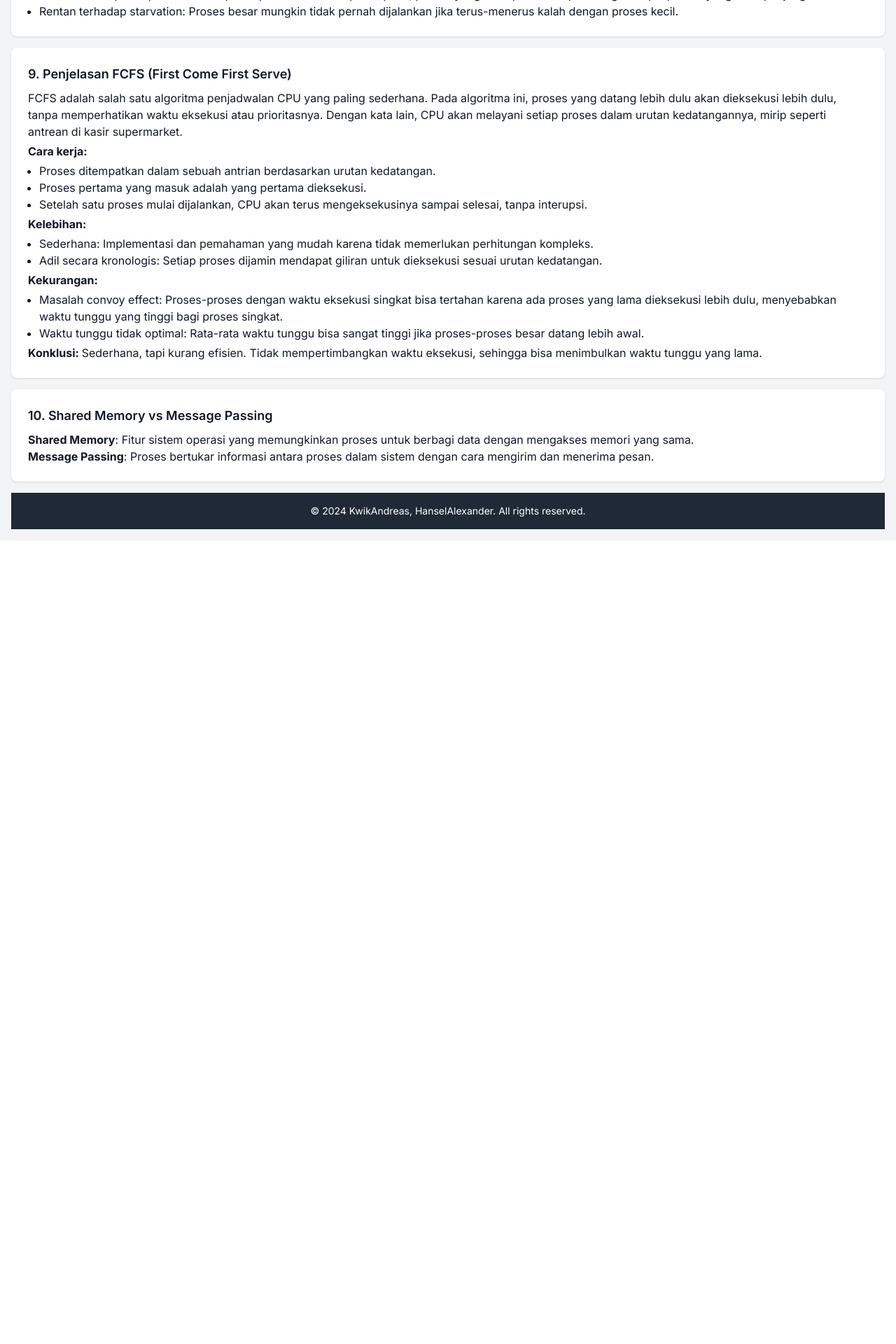
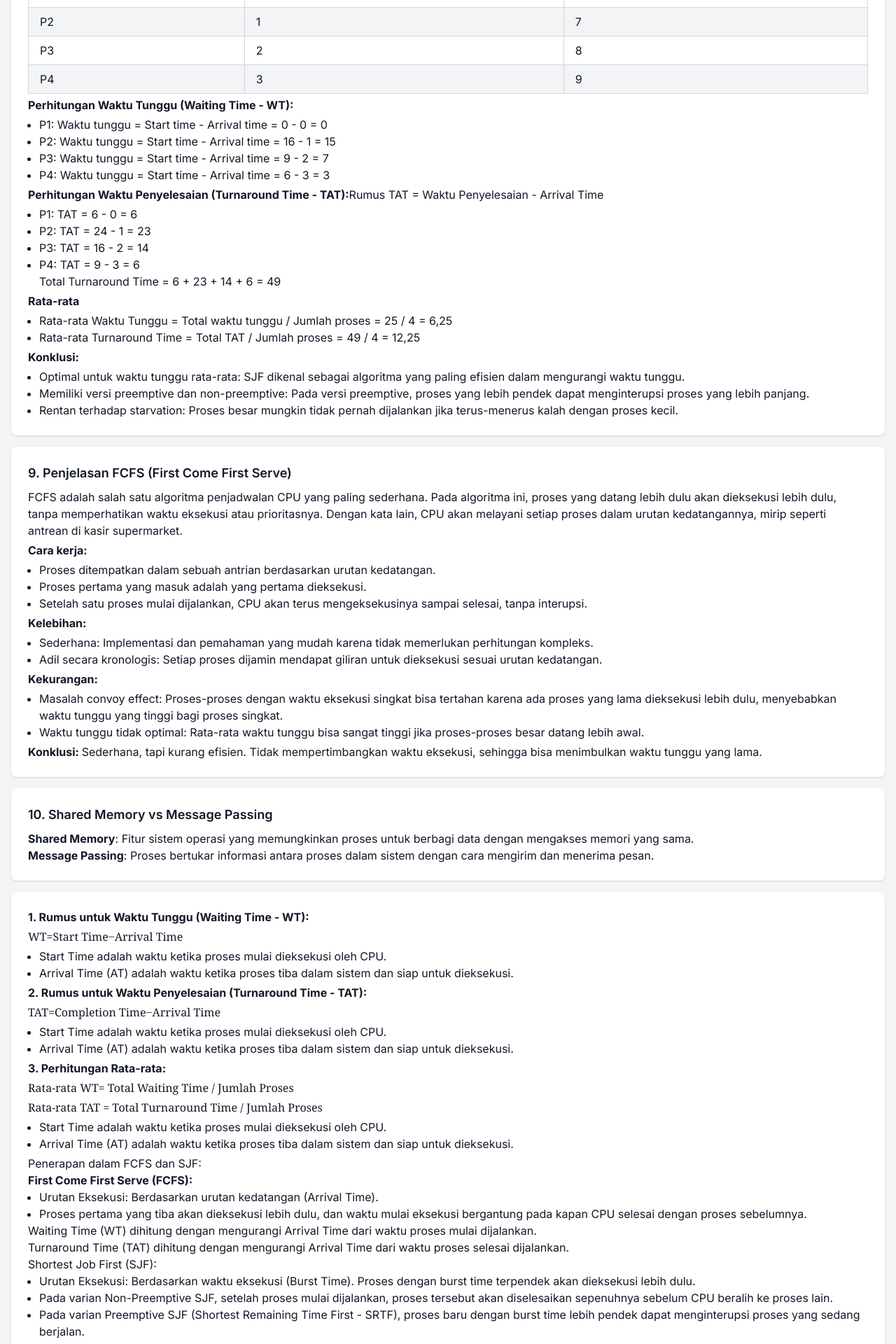
Before and after one commit to KwikAndreas/os_uts, a Next.js app: page / in a window 1280 px wide. Shown: the part 2340-4260 px from the top of the page at 70% size. Before the commit the page ends 3112 px from the top, so only its background shows below. Built offline with nearby package versions, Linux system fonts and the light colour scheme.

Commit message:
update rumus

```diff
--- a/app/page.tsx
+++ b/app/page.tsx
@@ -11,6 +11,7 @@ import Nomor10 from "./pages/no10";
 import Navbar from "./components/Navbar";
 import ButtonBar from "./components/ButtonBar";
 import Footers from "./components/Footer";
+import Rumus from "./pages/Rumus";
 
 export default function Home() {
   return (
@@ -29,6 +30,7 @@ export default function Home() {
           <Nomor8 />
           <Nomor9 />
           <Nomor10 />
+          <Rumus/>
           <Footers />
         </div>
       </div>
--- /dev/null
+++ b/app/pages/Rumus.tsx
@@ -0,0 +1,98 @@
+"use client";
+
+const Rumus = () => {
+  return (
+    <div className="p-6 my-4 bg-white dark:bg-gray-700 shadow rounded-lg space-y-1">
+      <p>
+        <strong>1. Rumus untuk Waktu Tunggu (Waiting Time - WT):</strong>
+      </p>
+      <p className="font-serif items-center">WT=Start Time−Arrival Time</p>
+      <ul className="list-disc pl-4">
+        <li>
+          Start Time adalah waktu ketika proses mulai dieksekusi oleh CPU.
+        </li>
+        <li>
+          Arrival Time (AT) adalah waktu ketika proses tiba dalam sistem dan
+          siap untuk dieksekusi.
+        </li>
+      </ul>
+      <p>
+        <strong>
+          2. Rumus untuk Waktu Penyelesaian (Turnaround Time - TAT):
+        </strong>
+      </p>
+      <p className="font-serif items-center">
+        TAT=Completion Time−Arrival Time
+      </p>
+      <ul className="list-disc pl-4">
+        <li>
+          Start Time adalah waktu ketika proses mulai dieksekusi oleh CPU.
+        </li>
+        <li>
+          Arrival Time (AT) adalah waktu ketika proses tiba dalam sistem dan
+          siap untuk dieksekusi.
+        </li>
+      </ul>
+      <p>
+        <strong>3. Perhitungan Rata-rata:</strong>
+      </p>
+      <p className="font-serif items-center">
+        Rata-rata WT= Total Waiting Time / Jumlah Proses
+      </p>
+      <p className="font-serif items-center">
+        Rata-rata TAT = Total Turnaround Time / Jumlah Proses
+      </p>
+      <ul className="list-disc pl-4">
+        <li>
+          Start Time adalah waktu ketika proses mulai dieksekusi oleh CPU.
+        </li>
+        <li>
+          Arrival Time (AT) adalah waktu ketika proses tiba dalam sistem dan
+          siap untuk dieksekusi.
+        </li>
+      </ul>
+      <div>
+        <h2>Penerapan dalam FCFS dan SJF:</h2>
+        <p>
+          <strong>First Come First Serve (FCFS):</strong>
+        </p>
+        <ul className="list-disc pl-4">
+          <li>
+            Urutan Eksekusi: Berdasarkan urutan kedatangan (Arrival Time).
+          </li>
+          <li>
+            Proses pertama yang tiba akan dieksekusi lebih dulu, dan waktu mulai
+            eksekusi bergantung pada kapan CPU selesai dengan proses sebelumnya.
+          </li>
+        </ul>
+        <p>
+          Waiting Time (WT) dihitung dengan mengurangi Arrival Time dari waktu
+          proses mulai dijalankan.
+        </p>
+        <p>
+          Turnaround Time (TAT) dihitung dengan mengurangi Arrival Time dari
+          waktu proses selesai dijalankan.
+        </p>
+        <p>Shortest Job First (SJF):</p>
+        <ul className="list-disc pl-4">
+          <li>
+            Urutan Eksekusi: Berdasarkan waktu eksekusi (Burst Time). Proses
+            dengan burst time terpendek akan dieksekusi lebih dulu.
+          </li>
+          <li>
+            Pada varian Non-Preemptive SJF, setelah proses mulai dijalankan,
+            proses tersebut akan diselesaikan sepenuhnya sebelum CPU beralih ke
+            proses lain.
+          </li>
+          <li>
+            Pada varian Preemptive SJF (Shortest Remaining Time First - SRTF),
+            proses baru dengan burst time lebih pendek dapat menginterupsi
+            proses yang sedang berjalan.
+          </li>
+        </ul>
+      </div>
+    </div>
+  );
+};
+
+export default Rumus;
--- a/app/pages/no8.tsx
+++ b/app/pages/no8.tsx
@@ -36,10 +36,8 @@ const Nomor8 = () => {
           diselesaikan sebelum CPU bisa pindah ke proses lain.
         </li>
         <li>
-          <strong>
-            Preemptive SJF (Shortest Remaining Time First - SRTF):
-          </strong>{" "}
-          Jika sebuah proses baru datang dengan waktu eksekusi yang lebih pendek
+          <strong>Preemptive SJF (Shortest Remaining Time First):</strong> Jika
+          sebuah proses baru datang dengan waktu eksekusi yang lebih pendek
           daripada proses yang sedang dieksekusi, CPU akan menghentikan proses
           saat ini dan beralih ke proses baru yang lebih pendek.
         </li>
@@ -71,6 +69,72 @@ const Nomor8 = () => {
           kecil yang datang, menyebabkan starvation atau kelaparan proses.
         </li>
       </ul>
+      <div className="overflow-x-auto">
+        <table className="min-w-full table-auto border-collapse border border-gray-300 dark:text-black">
+          <thead>
+            <tr className="bg-gray-200">
+              <th className="border border-gray-300 px-4 py-2">Proses(P)</th>
+              <th className="border border-gray-300 px-4 py-2">
+                Arrival Time(AT)
+              </th>
+              <th className="border border-gray-300 px-4 py-2">
+                Burst Time (BT)
+              </th>
+            </tr>
+          </thead>
+          <tbody>
+            {[
+              ["P1", "0", "6"],
+              ["P2", "1", "7"],
+              ["P3", "2", "8"],
+              ["P4", "3", "9"],
+            ].map((row, index) => (
+              <tr key={index} className="bg-white even:bg-gray-100">
+                {row.map((cell, cellIndex) => (
+                  <td
+                    key={cellIndex}
+                    className="border border-gray-300 px-4 py-2"
+                  >
+                    {cell}
+                  </td>
+                ))}
+              </tr>
+            ))}
+          </tbody>
+        </table>
+      </div>
+      <p>
+        <strong>Perhitungan Waktu Tunggu (Waiting Time - WT): </strong>
+      </p>
+      <ul className="list-disc pl-4">
+        <li>P1: Waktu tunggu = Start time - Arrival time = 0 - 0 = 0</li>
+        <li>P2: Waktu tunggu = Start time - Arrival time = 16 - 1 = 15</li>
+        <li>P3: Waktu tunggu = Start time - Arrival time = 9 - 2 = 7</li>
+        <li>P4: Waktu tunggu = Start time - Arrival time = 6 - 3 = 3</li>
+      </ul>
+      <p>
+        <strong>Perhitungan Waktu Penyelesaian (Turnaround Time - TAT):</strong>
+        Rumus TAT = Waktu Penyelesaian - Arrival Time
+      </p>
+      <ul className="list-disc pl-4">
+        <li>P1: TAT = 6 - 0 = 6</li>
+        <li>P2: TAT = 24 - 1 = 23</li>
+        <li>P3: TAT = 16 - 2 = 14</li>
+        <li>P4: TAT = 9 - 3 = 6</li>
+        <p>Total Turnaround Time = 6 + 23 + 14 + 6 = 49</p>
+      </ul>
+      <p>
+        <strong>Rata-rata</strong>
+      </p>
+      <ul className="list-disc pl-4">
+        <li>
+          Rata-rata Waktu Tunggu = Total waktu tunggu / Jumlah proses = 25 / 4 =
+          6,25
+        </li>
+        <li>
+          Rata-rata Turnaround Time = Total TAT / Jumlah proses = 49 / 4 = 12,25
+        </li>
+      </ul>
       <p>
         <strong>Konklusi: </strong>
       </p>
```
